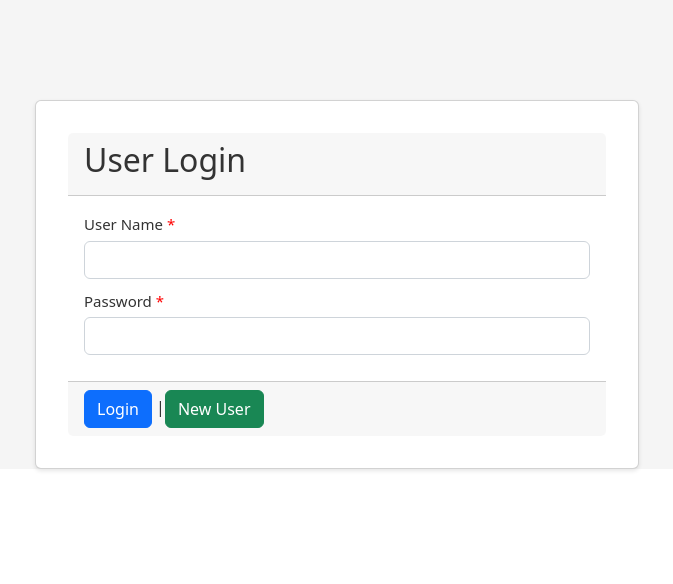
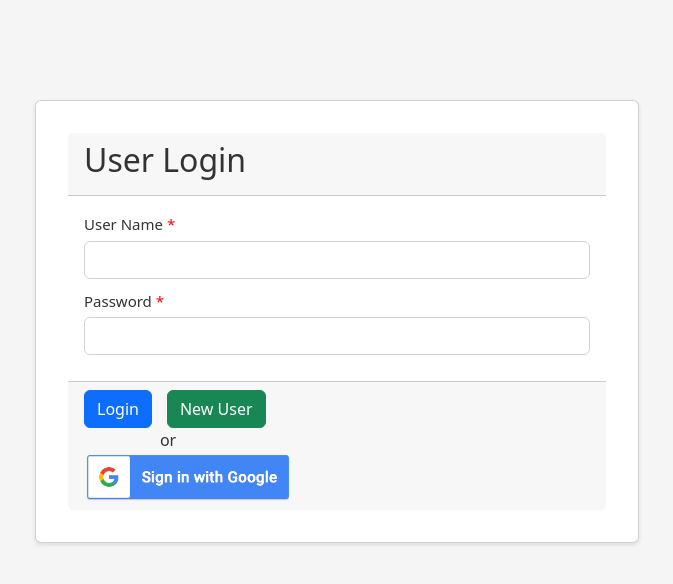
Before and after one commit to saurabhs679/AgileMinds-Soen6011summer2023, a React (Create React App) app in the folder jobseekr/: page /login in a window 1280 px wide. Shown: the top 584 px of the page, without its empty margins (303-976 px from the left). Built offline with nearby package versions, Linux system fonts and the light colour scheme.

Commit message:
Srikarhasthi added login with google

```diff
--- a/jobseekr/db.json
+++ b/jobseekr/db.json
@@ -75,6 +75,17 @@
       "country": "canada",
       "address": "fsfs",
       "gender": "male",
+      "role": "candidate"
+    },
+    {
+      "id": "Srikar H",
+      "name": "Srikar H",
+      "password": "",
+      "email": "hsrikar99@gmail.com",
+      "phone": null,
+      "country": "",
+      "address": "",
+      "gender": "",
       "role": "candidate"
     }
   ],
--- a/jobseekr/package.json
+++ b/jobseekr/package.json
@@ -7,6 +7,7 @@
     "@testing-library/react": "^13.4.0",
     "@testing-library/user-event": "^13.5.0",
     "bootstrap": "^5.2.3",
+    "firebase": "^10.1.0",
     "react": "^18.2.0",
     "react-dom": "^18.2.0",
     "react-router-dom": "^6.4.5",
--- a/jobseekr/src/Login.js
+++ b/jobseekr/src/Login.js
@@ -1,19 +1,112 @@
 import { useEffect, useState } from "react";
-import { Link, useNavigate } from "react-router-dom";
+import { Link, Navigate, useNavigate } from "react-router-dom";
 import { toast } from "react-toastify";
+import { GoogleAuthProvider } from "firebase/auth";
+import { getAuth, signInWithPopup } from "firebase/auth";
+import btn_google_signin_dark_normal_web from './btn_google_signin_dark_normal_web@2x.png';
+
+// Import the functions you need from the SDKs you need
+import { initializeApp } from "firebase/app";
+import { getAnalytics } from "firebase/analytics";
+// TODO: Add SDKs for Firebase products that you want to use
+// https://firebase.google.com/docs/web/setup#available-libraries
+
+// Your web app's Firebase configuration
+// For Firebase JS SDK v7.20.0 and later, measurementId is optional
+const firebaseConfig = {
+  apiKey: "AIzaSyBljAzxVq9jbcZ3A9DohPZTu54yfgTlcNk",
+  authDomain: "jobseekr-ca0de.firebaseapp.com",
+  projectId: "jobseekr-ca0de",
+  storageBucket: "jobseekr-ca0de.appspot.com",
+  messagingSenderId: "39266223549",
+  appId: "1:39266223549:web:8994521735439b606f3ed4",
+  measurementId: "G-LBP90201C5"
+};
+
+// Initialize Firebase
+const app = initializeApp(firebaseConfig);
+const analytics = getAnalytics(app);
+
 
 const Login = () => {
     const [username, usernameupdate] = useState('');
     const [password, passwordupdate] = useState('');
 
-    const usenavigate=useNavigate();
+    const usenavigate = useNavigate();
+    const provider = new GoogleAuthProvider();
+    const auth = getAuth();
 
+    const logg = ()=>{
+        signInWithPopup(auth, provider).then((result) => {
+
+            // This gives you a Google Access Token. You can use it to access the Google API.
+            const credential = GoogleAuthProvider.credentialFromResult(result);
+            const token = credential.accessToken;
+            // The signed-in user info.
+            const user = result.user;
+            console.log("aaaa",user);
+            fetch("http://localhost:8000/user/").then((res) => {
+                return res.json();
+            }).then((resp) => {
+                console.log(resp)
+                const userPresent = resp.filter((e)=>{
+                        return e.username == user.displayName;
+                }).length>0;
+                    if (userPresent) {
+                        toast.success('Success');
+                        sessionStorage.setItem('username',resp.username);
+                        sessionStorage.setItem('userrole',resp.role);
+                        usenavigate('/')
+                    }else{
+                        let regobj =
+                        {
+                            "id": user.displayName,
+                            "name": user.displayName,
+                            "password": "",
+                            "email": user.email,
+                            "phone": user.phoneNumber,
+                            "country": "",
+                            "address": "",
+                            "gender": "",
+                            "role": "candidate"
+                          };
+                        //console.log(regobj);
+                        fetch("http://localhost:8000/user", {
+                            method: "POST",
+                            headers: { 'content-type': 'application/json' },
+                            body: JSON.stringify(regobj)
+                        }).then((res) => {
+                            toast.success('Success');
+                            sessionStorage.setItem('username',user.displayName);
+                            sessionStorage.setItem('userrole',"candidate");
+                            usenavigate('/')
+                        }).catch((err) => {
+                            toast.error('Failed :' + err.message);
+                        });
+                    }
+            }).catch((err) => {
+                toast.error('Login Failed due to :' + err.message);
+            });
+            // IdP data available using getAdditionalUserInfo(result)
+            // ...
+          }).catch((error) => {
+            // Handle Errors here.
+            const errorCode = error.code;
+            const errorMessage = error.message;
+            // The email of the user's account used.
+            const email = error.customData.email;
+            // The AuthCredential type that was used.
+            const credential = GoogleAuthProvider.credentialFromError(error);
+            // ...
+          });
+    }
     useEffect(()=>{
 sessionStorage.clear();
     },[]);
 
+
     const ProceedLogin = (e) => {
-        e.preventDefault();
+        //e.preventDefault();
         if (validate()) {
             ///implentation
             // console.log('proceed');
@@ -92,8 +185,8 @@ sessionStorage.clear();
     }
     return (
         <div className="row">
-            <div className="offset-lg-3 col-lg-6" style={{ marginTop: '100px' }}>
-                <form onSubmit={ProceedLogin} className="container">
+            <div className="offset-lg-3 col-lg-6" style={{ marginTop: '100px', height: '100vh' }}>
+                <form className="container">
                     <div className="card">
                         <div className="card-header">
                             <h2>User Login</h2>
@@ -109,8 +202,13 @@ sessionStorage.clear();
                             </div>
                         </div>
                         <div className="card-footer">
-                            <button type="submit" className="btn btn-primary">Login</button> |
+                            <div onClick={ProceedLogin} className="btn btn-primary" style={{ marginRight: '15px' }}>Login</div>
                             <Link className="btn btn-success" to={'/register'}>New User</Link>
+                            <div style={{ marginLeft: '15%' }}> or </div>
+                            <div onClick={logg} >
+                            <img src={btn_google_signin_dark_normal_web} alt="login with google" style={{ height: '50px' }}/>
+                            </div>
+
                         </div>
                     </div>
                 </form>
```
Also changed, not shown: jobseekr/src/btn_google_signin_dark_normal_web@2x.png (added), jobseekr/src/firebase.js (added), 1 other file (tests, documents, lock files or other folders).
